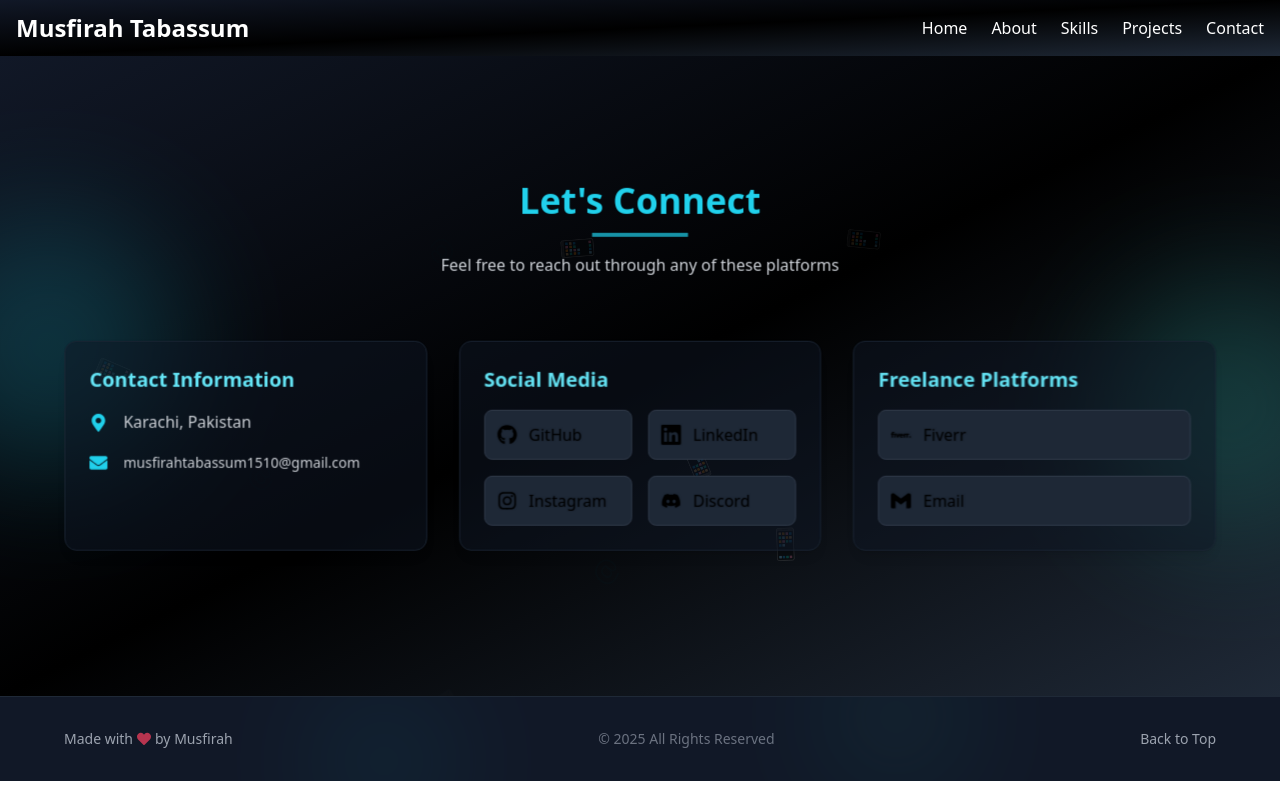
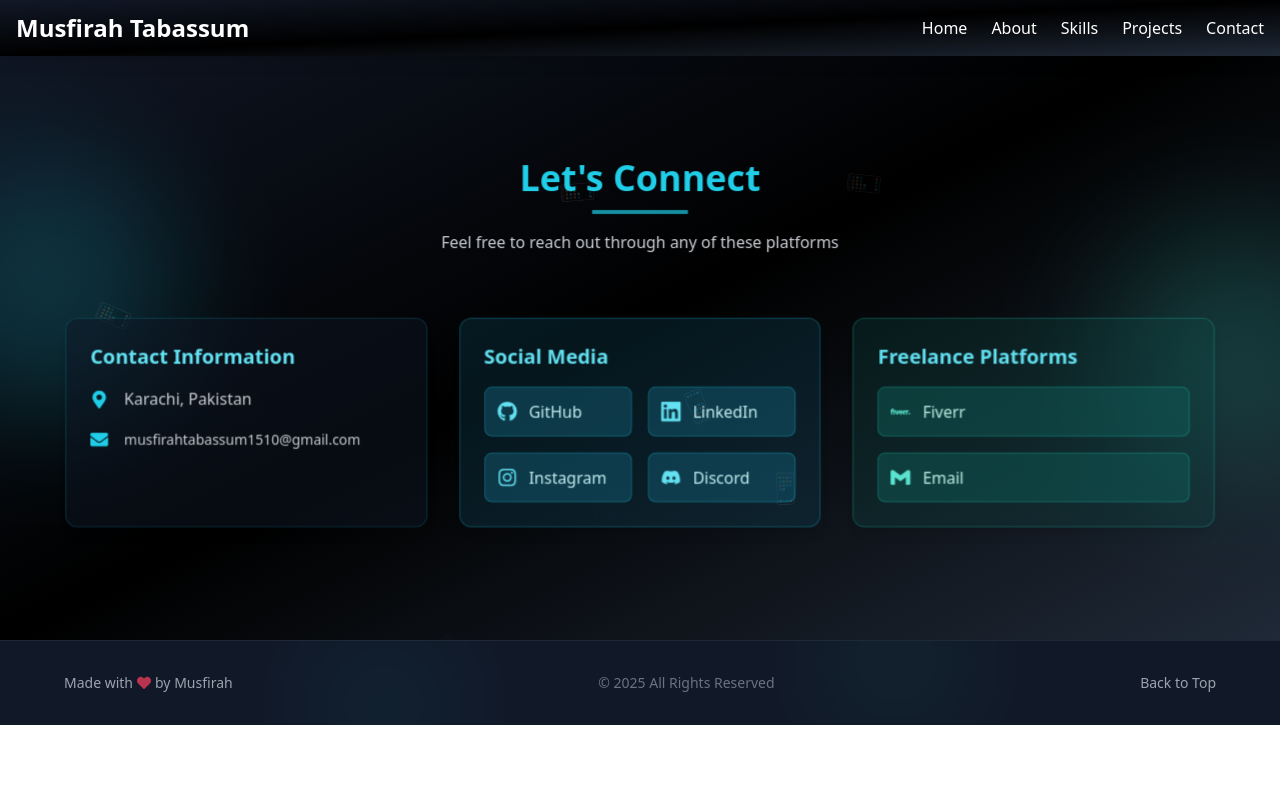
Before and after one commit to AhmedCoder2233/Musfirah-Portfolio, a Next.js app: page /Contact in a window 1280 px wide. Built offline with nearby package versions, Linux system fonts and the light colour scheme.

Commit message:
Musfirah-Portfolio

```diff
--- a/src/app/Contact/page.tsx
+++ b/src/app/Contact/page.tsx
@@ -26,7 +26,7 @@ const ContactSection = () => {
   return (
     <section
       ref={ref}
-      id="#contact"
+      id="contact"
       className="relative w-full flex items-center justify-center overflow-hidden bg-gradient-to-br from-gray-900 via-black to-gray-800 py-16 px-4 min-h-[80vh]"
     >
       {/* Floating contact elements */}
@@ -92,7 +92,7 @@ const ContactSection = () => {
           viewport={{ once: true }}
           className="text-center mb-12 md:mb-16"
         >
-          <h2 className="text-3xl -mt-24 md:text-4xl md:-mt-16 font-bold text-cyan-400 mb-3">
+          <h2 className="text-3xl md:text-4xl font-bold text-cyan-400 mb-3">
             Let's Connect
           </h2>
           <div className="w-20 md:w-24 h-0.5 md:h-1 bg-cyan-400/70 mx-auto mb-4"></div>
@@ -108,7 +108,7 @@ const ContactSection = () => {
             whileInView={{ y: 0, opacity: 1 }}
             transition={{ duration: 0.4, delay: 0.1 }}
             viewport={{ once: true }}
-            className="bg-gray-900/50 backdrop-blur-sm rounded-xl border border-gray-800 p-6 shadow-lg"
+            className="bg-gray-900/50 backdrop-blur-sm rounded-xl border border-cyan-400/20 p-6 shadow-lg"
           >
             <h3 className="text-xl font-bold text-cyan-300 mb-4">
               Contact Information
@@ -130,8 +130,8 @@ const ContactSection = () => {
                 </div>
                 <div>
                   <a
-                    href="mailto:musfirah@example.com"
-                    className="text-gray-300 text-sm hover:text-cyan-400 transition-colors"
+                    href="mailto:musfirahtabassum1510@gmail.com"
+                    className="text-gray-300 hover:text-cyan-400 transition-colors text-sm"
                   >
                     musfirahtabassum1510@gmail.com
                   </a>
@@ -146,7 +146,7 @@ const ContactSection = () => {
             whileInView={{ y: 0, opacity: 1 }}
             transition={{ duration: 0.4, delay: 0.2 }}
             viewport={{ once: true }}
-            className="bg-gray-900/50 backdrop-blur-sm rounded-xl border border-gray-800 p-6 shadow-lg"
+            className="bg-cyan-900/30 backdrop-blur-sm rounded-xl border border-cyan-400/30 p-6 shadow-lg"
           >
             <h3 className="text-xl font-bold text-cyan-300 mb-4">
               Social Media
@@ -156,37 +156,37 @@ const ContactSection = () => {
                 href="https://github.com/Musfirah911"
                 target="_blank"
                 rel="noopener noreferrer"
-                className="flex items-center gap-3 p-3 bg-gray-800 rounded-lg border border-gray-700 hover:bg-gray-700 hover:text-cyan-400 transition-all"
+                className="flex items-center gap-3 p-3 bg-cyan-800/50 rounded-lg border border-cyan-400/30 hover:bg-cyan-700/50 hover:text-white transition-all"
               >
-                <FaGithub className="text-xl" />
-                <span>GitHub</span>
+                <FaGithub className="text-xl text-cyan-300" />
+                <span className="text-cyan-100">GitHub</span>
               </a>
               <a
-                href="https://www.linkedin.com/in/musfirah-tabassum-911-913-khum/?utm_source=share&utm_campaign=share_via&utm_content=profile&utm_medium=android_app"
+                href="https://www.linkedin.com/in/musfirah-tabassum-911-913-khum/"
                 target="_blank"
                 rel="noopener noreferrer"
-                className="flex items-center gap-3 p-3 bg-gray-800 rounded-lg border border-gray-700 hover:bg-blue-600 hover:text-white transition-all"
+                className="flex items-center gap-3 p-3 bg-cyan-800/50 rounded-lg border border-cyan-400/30 hover:bg-cyan-700/50 hover:text-white transition-all"
               >
-                <SiLinkedin className="text-xl" />
-                <span>LinkedIn</span>
+                <SiLinkedin className="text-xl text-cyan-300" />
+                <span className="text-cyan-100">LinkedIn</span>
               </a>
               <a
-                href="https://www.instagram.com/musfirah_tabassum?igsh=MWcydzZpa2RlY2Qzdg%3D%3D"
+                href="https://www.instagram.com/musfirah_tabassum"
                 target="_blank"
                 rel="noopener noreferrer"
-                className="flex items-center gap-3 p-3 bg-gray-800 rounded-lg border border-gray-700 hover:bg-pink-600 hover:text-white transition-all"
+                className="flex items-center gap-3 p-3 bg-cyan-800/50 rounded-lg border border-cyan-400/30 hover:bg-cyan-700/50 hover:text-white transition-all"
               >
-                <FaInstagram className="text-xl" />
-                <span>Instagram</span>
+                <FaInstagram className="text-xl text-cyan-300" />
+                <span className="text-cyan-100">Instagram</span>
               </a>
               <a
                 href="https://discord.com/users/musfirah_tabassum"
                 target="_blank"
                 rel="noopener noreferrer"
-                className="flex items-center gap-3 p-3 bg-gray-800 rounded-lg border border-gray-700 hover:bg-indigo-600 hover:text-white transition-all"
+                className="flex items-center gap-3 p-3 bg-cyan-800/50 rounded-lg border border-cyan-400/30 hover:bg-cyan-700/50 hover:text-white transition-all"
               >
-                <FaDiscord className="text-xl" />
-                <span>Discord</span>
+                <FaDiscord className="text-xl text-cyan-300" />
+                <span className="text-cyan-100">Discord</span>
               </a>
             </div>
           </motion.div>
@@ -197,27 +197,27 @@ const ContactSection = () => {
             whileInView={{ y: 0, opacity: 1 }}
             transition={{ duration: 0.4, delay: 0.3 }}
             viewport={{ once: true }}
-            className="bg-gray-900/50 backdrop-blur-sm rounded-xl border border-gray-800 p-6 shadow-lg"
+            className="bg-teal-900/30 backdrop-blur-sm rounded-xl border border-teal-400/30 p-6 shadow-lg"
           >
             <h3 className="text-xl font-bold text-cyan-300 mb-4">
               Freelance Platforms
             </h3>
             <div className="grid grid-cols-1 gap-4">
               <a
-                href="https://www.fiverr.com/musfirah_911/craft-pixel-perfect-and-modern-and-interactive-website-ui?utm_medium=shared&utm_source=copy_link&utm_campaign=base_gig_create_share&utm_term=bdGPezX&view=gig&gig_id=419536147"
+                href="https://www.fiverr.com/musfirah_911/craft-pixel-perfect-and-modern-and-interactive-website-ui"
                 target="_blank"
                 rel="noopener noreferrer"
-                className="flex items-center gap-3 p-3 bg-gray-800 rounded-lg border border-gray-700 hover:bg-green-500 hover:text-white transition-all"
+                className="flex items-center gap-3 p-3 bg-teal-800/50 rounded-lg border border-teal-400/30 hover:bg-teal-700/50 hover:text-white transition-all"
               >
-                <SiFiverr className="text-xl" />
-                <span>Fiverr</span>
+                <SiFiverr className="text-xl text-teal-300" />
+                <span className="text-teal-100">Fiverr</span>
               </a>
               <a
                 href="mailto:musfirahtabassum1510@gmail.com"
-                className="flex items-center gap-3 p-3 bg-gray-800 rounded-lg border border-gray-700 hover:bg-red-500 hover:text-white transition-all"
+                className="flex items-center gap-3 p-3 bg-teal-800/50 rounded-lg border border-teal-400/30 hover:bg-teal-700/50 hover:text-white transition-all"
               >
-                <SiGmail className="text-xl" />
-                <span>Email</span>
+                <SiGmail className="text-xl text-teal-300" />
+                <span className="text-teal-100">Email</span>
               </a>
             </div>
           </motion.div>
--- a/src/app/Header/page.tsx
+++ b/src/app/Header/page.tsx
@@ -1,15 +1,17 @@
-// components/Header.tsx
 "use client";
 
-import { useState } from "react";
+import { useState, useEffect } from "react";
 import { motion, AnimatePresence } from "framer-motion";
 import Link from "next/link";
+import { usePathname, useRouter } from "next/navigation";
 
 const Header = () => {
   const [isOpen, setIsOpen] = useState(false);
+  const pathname = usePathname();
+  const router = useRouter();
 
   const navLinks = [
-    { name: "Home", href: "/" },
+    { name: "Home", href: "#home" },
     { name: "About", href: "#about" },
     { name: "Skills", href: "#skills" },
     { name: "Projects", href: "#projects" },
@@ -20,8 +22,32 @@ const Header = () => {
     setIsOpen(!isOpen);
   };
 
+  const handleHashLinkClick = (href: string) => {
+    if (href.startsWith("#")) {
+      // If we're already on the home page, just scroll to the section
+      if (pathname === "/") {
+        const element = document.querySelector(href);
+        if (element) {
+          element.scrollIntoView({ behavior: "smooth" });
+        }
+        setIsOpen(false);
+      } else {
+        // If we're on another page, navigate to home first then scroll
+        router.push(`/${href}`);
+      }
+    } else {
+      // Regular link
+      setIsOpen(false);
+    }
+  };
+
+  // Close mobile menu when route changes
+  useEffect(() => {
+    setIsOpen(false);
+  }, [pathname]);
+
   return (
-    <header className="w-full top-0 z-50 bg-gradient-to-br from-gray-900 via-black to-gray-800 shadow-lg">
+    <header className="w-full fixed top-0 z-50 bg-gradient-to-br from-gray-900 via-black to-gray-800 shadow-lg">
       <div className="container mx-auto px-4 py-3">
         <div className="flex justify-between items-center">
           {/* Logo/Name */}
@@ -40,27 +66,27 @@ const Header = () => {
           </motion.div>
 
           {/* Desktop Navigation */}
-          <nav className="hidden md:block">
+          <nav className="hidden z-50 md:z-50 md:block">
             <motion.ul
               initial={{ opacity: 0 }}
               animate={{ opacity: 1 }}
               transition={{ delay: 0.2, duration: 0.5 }}
               className="flex space-x-6"
             >
-              {navLinks.map((link, index) => (
+              {navLinks.map((link) => (
                 <motion.li
                   key={link.name}
                   whileHover={{ scale: 1.05 }}
                   whileTap={{ scale: 0.95 }}
                   transition={{ type: "spring", stiffness: 400, damping: 10 }}
                 >
-                  <Link
-                    href={link.href}
+                  <button
+                    onClick={() => handleHashLinkClick(link.href)}
                     className="text-white hover:text-pink-100 font-medium transition-colors relative group"
                   >
                     {link.name}
                     <span className="absolute left-0 bottom-0 h-0.5 bg-white w-0 group-hover:w-full transition-all duration-300"></span>
-                  </Link>
+                  </button>
                 </motion.li>
               ))}
             </motion.ul>
@@ -130,13 +156,12 @@ const Header = () => {
                     transition={{ duration: 0.3 }}
                     whileHover={{ x: 5 }}
                   >
-                    <Link
-                      href={link.href}
-                      className="block text-white hover:text-pink-100 font-medium py-2 px-4 rounded transition-colors"
-                      onClick={() => setIsOpen(false)}
+                    <button
+                      onClick={() => handleHashLinkClick(link.href)}
+                      className="block text-white hover:text-pink-100 font-medium py-2 px-4 rounded transition-colors w-full text-left"
                     >
                       {link.name}
-                    </Link>
+                    </button>
                   </motion.li>
                 ))}
               </motion.ul>
--- a/src/app/Hero/page.tsx
+++ b/src/app/Hero/page.tsx
@@ -101,7 +101,7 @@ const Hero = () => {
   return (
     <section
       ref={ref}
-      className="relative h-[850px] w-full flex items-center justify-center overflow-hidden bg-gradient-to-br from-gray-900 via-black to-gray-800 md:h-[570px]"
+      className="relative mt-14 h-[850px] w-full flex items-center justify-center overflow-hidden bg-gradient-to-br from-gray-900 via-black to-gray-800 md:h-[570px]"
       id="home"
     >
       {/* Preloader Animation */}
--- a/src/app/Projects/page.tsx
+++ b/src/app/Projects/page.tsx
@@ -79,9 +79,8 @@ const ProjectsSection = () => {
   return (
     <section
       ref={ref}
-      id="#projects"
-      className="relative w-full flex items-center justify-center overflow-hidden bg-gradient-to-br from-gray-900 via-black to-gray-800 py-12 md:py-20 px-4 min-h-screen"
-    >
+      className="relative w-full flex items-center justify-center overflow-hidden bg-gradient-to-br from-gray-900 via-black to-gray-800 py-12 md:py-20 px-4 min-h-screen" id="projects"
+      >
       {/* Floating tech elements */}
       <motion.div
         style={{ opacity }}
--- a/src/app/Skills/page.tsx
+++ b/src/app/Skills/page.tsx
@@ -17,6 +17,7 @@ import {
   SiAdobephotoshop,
   SiAdobeillustrator,
   SiCanva,
+  SiPython,
 } from "react-icons/si";
 
 const SkillsSection = () => {
@@ -92,6 +93,11 @@ const SkillsSection = () => {
         {
           name: "TypeScript",
           icon: <SiTypescript className="text-2xl text-[#3178C6]" />,
+          level: 80,
+        },
+        {
+          name: "Python",
+          icon: <SiPython className="text-2xl text-yellow-600" />,
           level: 80,
         },
       ],
```
